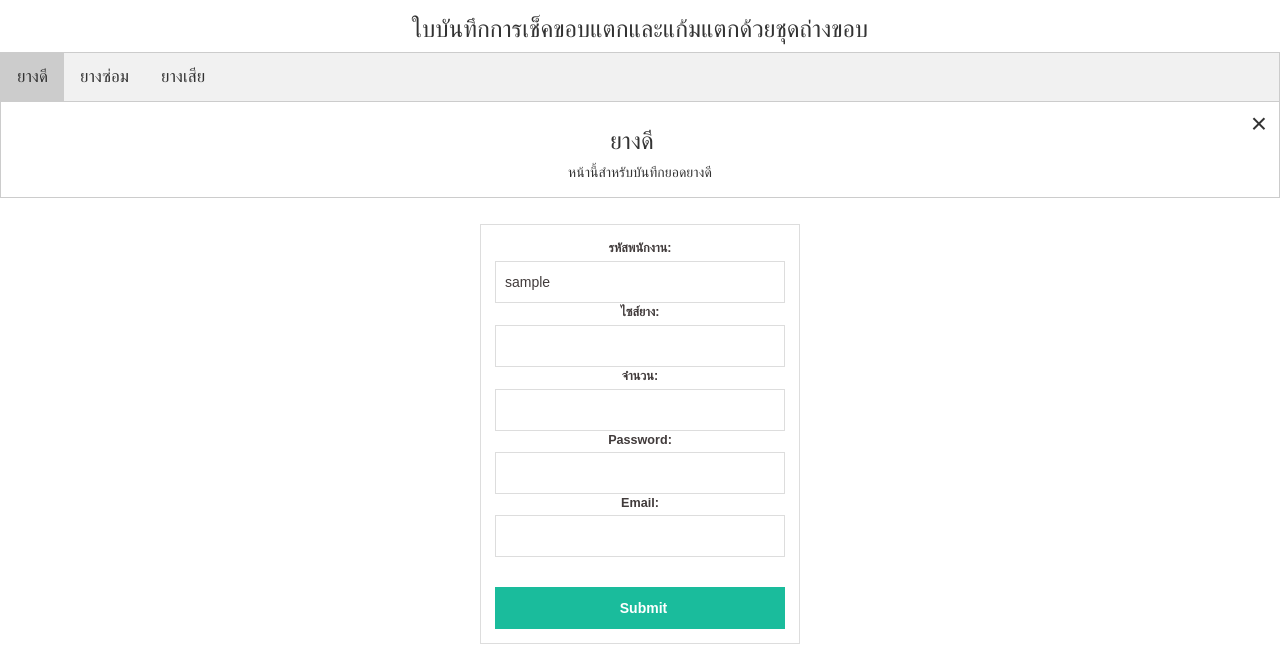
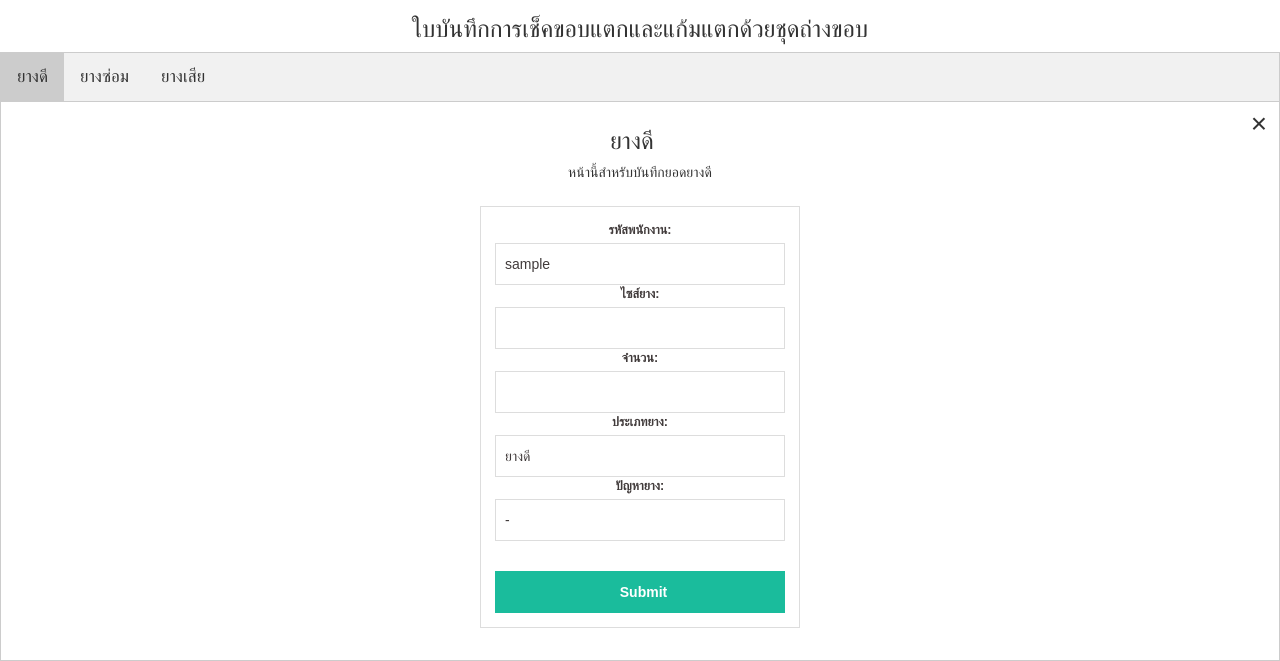
Before and after one commit to zen2538/file-beadcrack-code, a PHP site: page / in a window 1280 px wide, after a click on "ยางดี". Shown: the part 191-852 px from the top of the page. Run offline with PHP 8.4, Linux system fonts and the light colour scheme; the visitor is signed in with stand-in values (Sample User, id 1); some libraries are stand-ins or nearby versions.

Commit message:
update html2

```diff
--- a/Index.php
+++ b/Index.php
@@ -49,21 +49,7 @@ $em_name = $_SESSION["username"];
   <span onclick="this.parentElement.style.display='none'" class="topright">&times</span>
   <h3>ยางดี</h3>
   <p>หน้านี้สำหรับบันทึกยอดยางดี</p>
-</div>
-
-<div id="Reworktire" class="tabcontent">
-  <span onclick="this.parentElement.style.display='none'" class="topright">&times</span>
-  <h3>ยางซ่อม</h3>
-  <p>หน้านี้สำหรับบันทึกยอดยางซ่อม</p>
-</div>
-
-<div id="Rejecttire" class="tabcontent">
-  <span onclick="this.parentElement.style.display='none'" class="topright">&times</span>
-  <h3>ยางเสีย</h3>
-  <p>หน้านี้สำหรับบันทึกยอดยางเสีย</p>
-</div>
-
-<form method ="post" action="testconnect.php">
+  <form method ="post" action="testconnect.php">
   <div class="name">
   <label for="fname">รหัสพนักงาน:</label><br>
   <input type="text" id="member_name" name="member_name" value="<?php echo $em_name; ?>" readonly><br>
@@ -71,11 +57,56 @@ $em_name = $_SESSION["username"];
   <input type="text" id="member_lname" name="member_lname"><br>
   <label for="username">จำนวน:</label><br>
   <input type="text" id="username" name="username"><br>
-  <label for="password">Password:</label><br>
-  <input type="password" id="password" name="password"><br>
-  <label for="email">Email:</label><br>
-  <input type="text" id="email" name="email"><br><br></div>
+  <label for="problemtype">ประเภทยาง:</label><br>
+  <input type="text" id="problemtype" name="problemtype" value="ยางดี" readonly><br>
+  <label for="problem">ปัญหายาง:</label><br>
+  <input type="text" id="problem" name="problem" value="-" readonly><br><br></div>
   <div class="submit"><input type="submit" value="Submit"></div>
+
+</form>
+</div>
+
+<div id="Reworktire" class="tabcontent">
+  <span onclick="this.parentElement.style.display='none'" class="topright">&times</span>
+  <h3>ยางซ่อม</h3>
+  <p>หน้านี้สำหรับบันทึกยอดยางซ่อม</p>
+  <form method ="post" action="testconnect.php">
+  <div class="name">
+  <label for="fname">รหัสพนักงาน:</label><br>
+  <input type="text" id="member_name" name="member_name" value="<?php echo $em_name; ?>" readonly><br>
+  <label for="lname">ไซส์ยาง:</label><br>
+  <input type="text" id="member_lname" name="member_lname"><br>
+  <label for="username">จำนวน:</label><br>
+  <input type="text" id="username" name="username"><br>
+  <label for="problemtype">ประเภทยาง:</label><br>
+  <input type="text" id="problemtype" name="problemtype" value="ยางซ่อม" readonly><br>
+  <label for="problem">ปัญหายาง:</label><br>
+  <input type="text" id="problem" name="problem"><br><br></div>
+  <div class="submit"><input type="submit" value="Submit"></div>
+
+</form>
+</div>
+
+<div id="Rejecttire" class="tabcontent">
+  <span onclick="this.parentElement.style.display='none'" class="topright">&times</span>
+  <h3>ยางเสีย</h3>
+  <p>หน้านี้สำหรับบันทึกยอดยางเสีย</p>
+  <form method ="post" action="testconnect.php">
+  <div class="name">
+  <label for="fname">รหัสพนักงาน:</label><br>
+  <input type="text" id="member_name" name="member_name" value="<?php echo $em_name; ?>" readonly><br>
+  <label for="lname">ไซส์ยาง:</label><br>
+  <input type="text" id="member_lname" name="member_lname"><br>
+  <label for="username">จำนวน:</label><br>
+  <input type="text" id="username" name="username"><br>
+  <label for="problemtype">ประเภทยาง:</label><br>
+  <input type="text" id="problemtype" name="problemtype" value="ยางเสีย" readonly><br>
+  <label for="problem">ปัญหายาง:</label><br>
+  <input type="text" id="problem" name="problem"><br><br></div>
+  <div class="submit"><input type="submit" value="Submit"></div>
+
+</form>
+</div>
 
 </form>
 </body>
```
Also changed, not shown: testconnect.php (+8 -9 lines).
